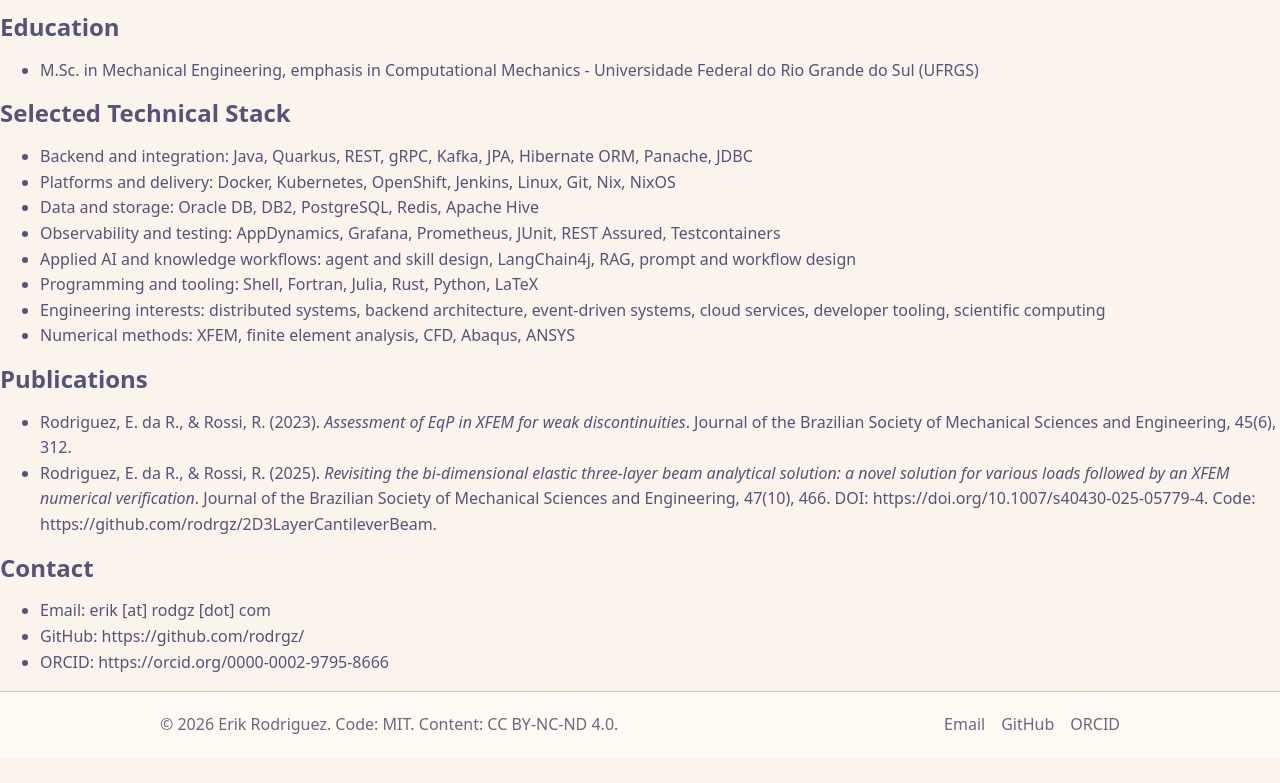
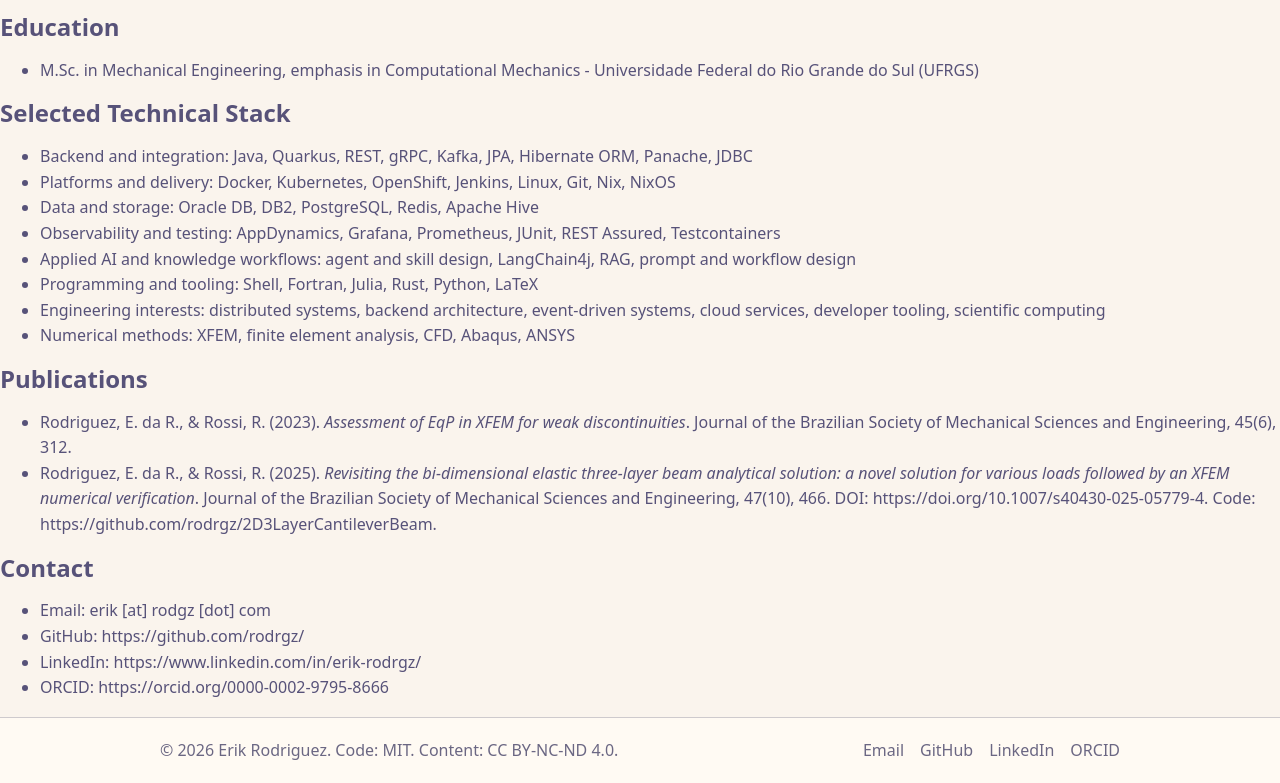
Before and after one commit to rodrgz/rodrgz.github.io, an Astro site: page /cv in a window 1280 px wide. Shown: the part 1515-2298 px from the top of the page. Before the commit the page ends 2273 px from the top, so only its background shows below. Built offline with nearby package versions, Linux system fonts and the light colour scheme; Astro itself is replaced by a stand-in of ours.

Commit message:
Add LinkedIn link to site configuration and CV

```diff
--- a/src/data/site.ts
+++ b/src/data/site.ts
@@ -44,6 +44,7 @@
       fallbackText: 'erik [at] rodgz [dot] com'
     },
     { label: 'GitHub', href: 'https://github.com/rodrgz' },
+    { label: 'LinkedIn', href: 'https://www.linkedin.com/in/erik-rodrgz/' },
     { label: 'ORCID', href: 'https://orcid.org/0000-0002-9795-8666' }
   ]
 };
--- a/src/pages/cv.md
+++ b/src/pages/cv.md
@@ -82,4 +82,5 @@
 
 - Email: erik [at] rodgz [dot] com
 - GitHub: https://github.com/rodrgz/
+- LinkedIn: https://www.linkedin.com/in/erik-rodrgz/
 - ORCID: https://orcid.org/0000-0002-9795-8666
```
